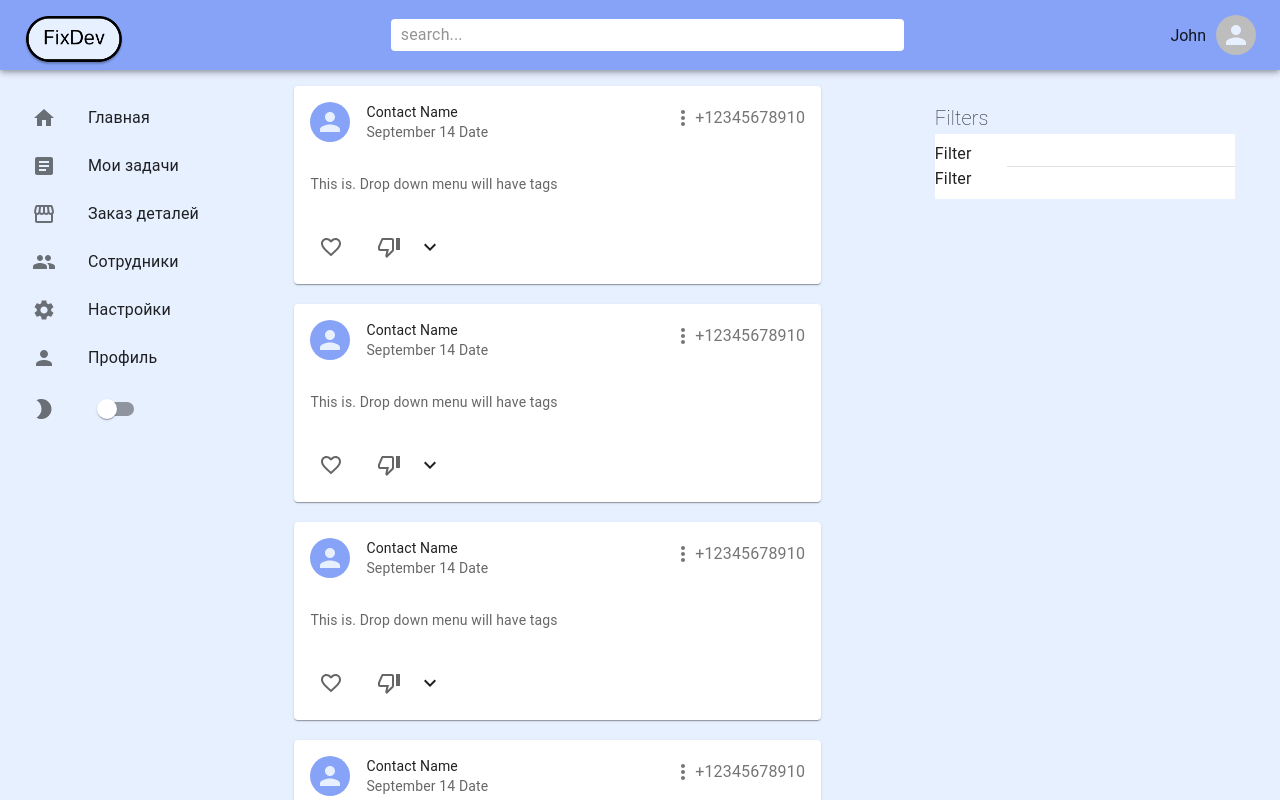
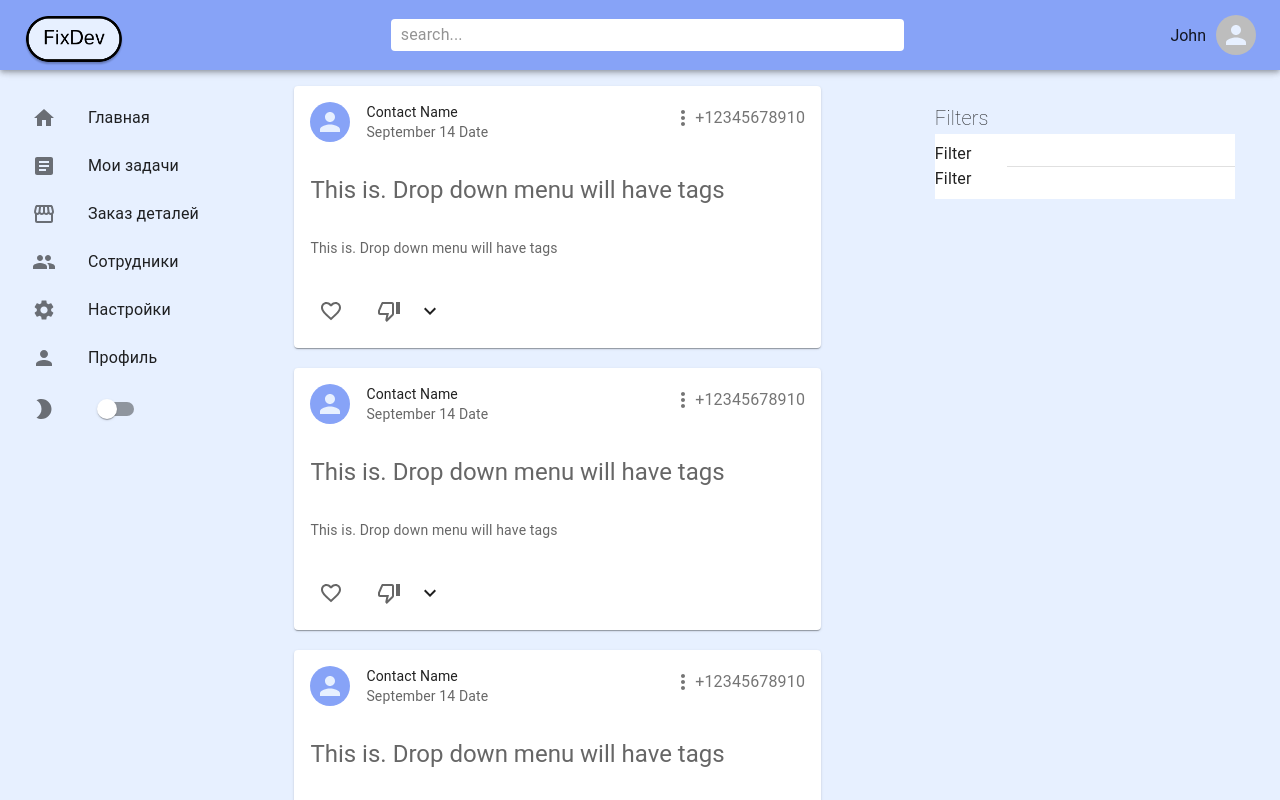
Before and after one commit to KaineKnight/degree_front, a React (Create React App) app: page / in a window 1280 px wide. Shown: the top 800 px of the page. Built offline with nearby package versions, Linux system fonts and the light colour scheme.

Commit message:
lazy day

```diff
--- a/src/components/Task/Task.jsx
+++ b/src/components/Task/Task.jsx
@@ -1,4 +1,4 @@
-import React, { memo } from 'react';
+import React, { memo, useState } from 'react';
 
 import {
   Card,
@@ -22,6 +22,10 @@ import {
 } from '@mui/icons-material';
 
 function Task() {
+  const [expanded, setExpand] = useState(false);
+  const handleExpandClick = () => {
+    setExpand(!expanded);
+  };
   return (
     <Card sx={{
       // maxWidth: 600,
@@ -45,6 +49,9 @@ function Task() {
         alt="Maybe Carousel???"
       /> */}
       <CardContent>
+        <Typography variant="h5" color="text.secondary">This is. Drop down menu will have tags</Typography>
+      </CardContent>
+      <CardContent>
         <Typography variant="body2" color="text.secondary">This is. Drop down menu will have tags</Typography>
       </CardContent>
       <CardActions disableSpacing>
@@ -61,10 +68,8 @@ function Task() {
           />
         </IconButton>
         <ExpandIcon
-          // expand={expanded}
-          // onClick={handleExpandClick}
-          // aria-expanded={expanded}
-          aria-label="show more"
+          expand={expanded}
+          onClick={handleExpandClick}
         >
           <ExpandOutlinedIcon />
         </ExpandIcon>
```
